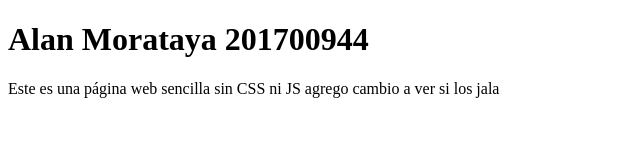
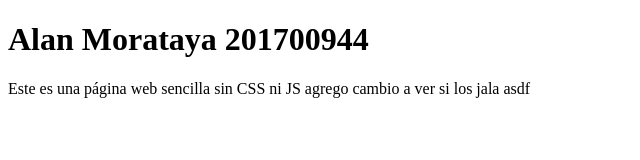
Before and after one commit to ajme-prog/Practica1_SA_201700944, a website: page static/index.html in a window 1280 px wide. Shown: the full height of the page, 0-640 px from the left. Drawn offline with Linux system fonts and the light colour scheme.

Commit message:
mas cambios

```diff
--- a/static/index.html
+++ b/static/index.html
@@ -7,6 +7,6 @@
 </head>
 <body>
   <h1>Alan Morataya 201700944</h1>
- <p>Este es una página web sencilla sin CSS ni JS agrego cambio a ver si los jala     </p>
+ <p>Este es una página web sencilla sin CSS ni JS agrego cambio a ver si los jala     asdf</p>
 </body>
 </html>
```
